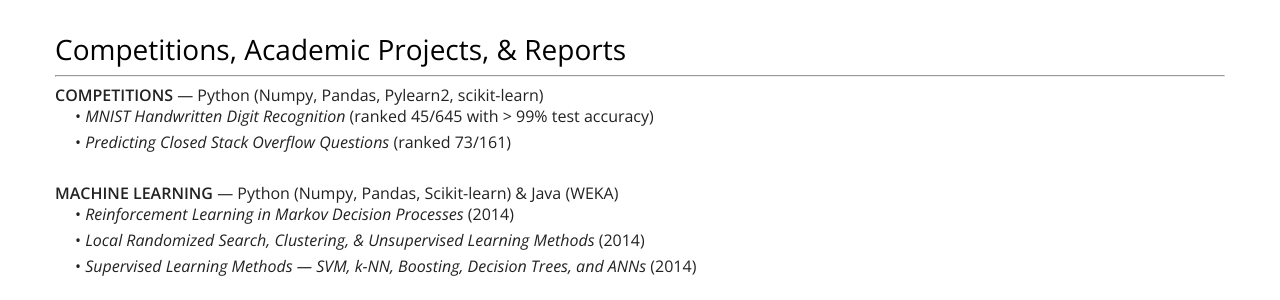
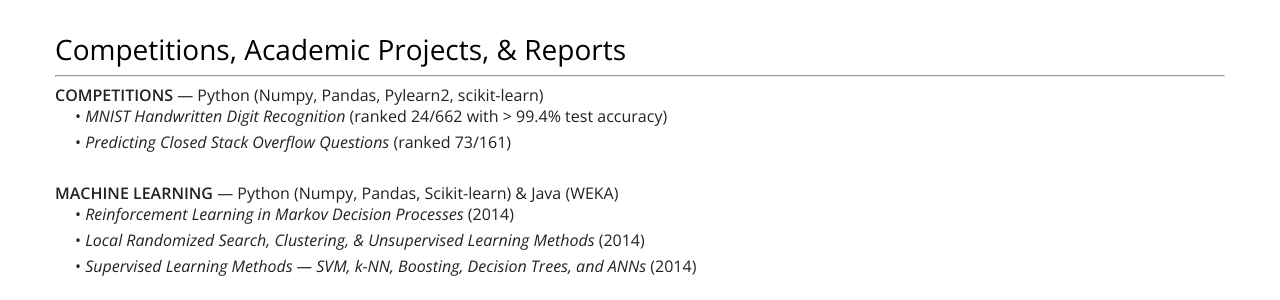
Before and after one commit to cgearhart/cgearhart.github.io, a Jekyll site: the page built from index.html, in a window 1280 px wide and 900 px high, scrolled down 1572 px. Shown: the part 155-455 px from the top of the window. Built offline with Jekyll 4.4.1, drawn with Linux system fonts in a browser that asks for light colours; nearby versions of some CDN libraries.

Commit message:
Update MNIST-digits project status

```diff
--- a/index.html
+++ b/index.html
@@ -181,7 +181,7 @@ jobs:
             <div class="entry">
               <b><span class="upper">Competitions</span></b> &mdash; Python (Numpy, Pandas, Pylearn2, scikit-learn)
               <ul>
-                <li>•   <span class="pub">MNIST Handwritten Digit Recognition</span> (ranked 45/645 with > 99% test accuracy)</li>
+                <li>•   <span class="pub">MNIST Handwritten Digit Recognition</span> (ranked 24/662 with > 99.4% test accuracy)</li>
                 <li>•   <span class="pub">Predicting Closed Stack Overflow Questions</span> (ranked 73/161)</li>
               </ul>
             </div>
```
